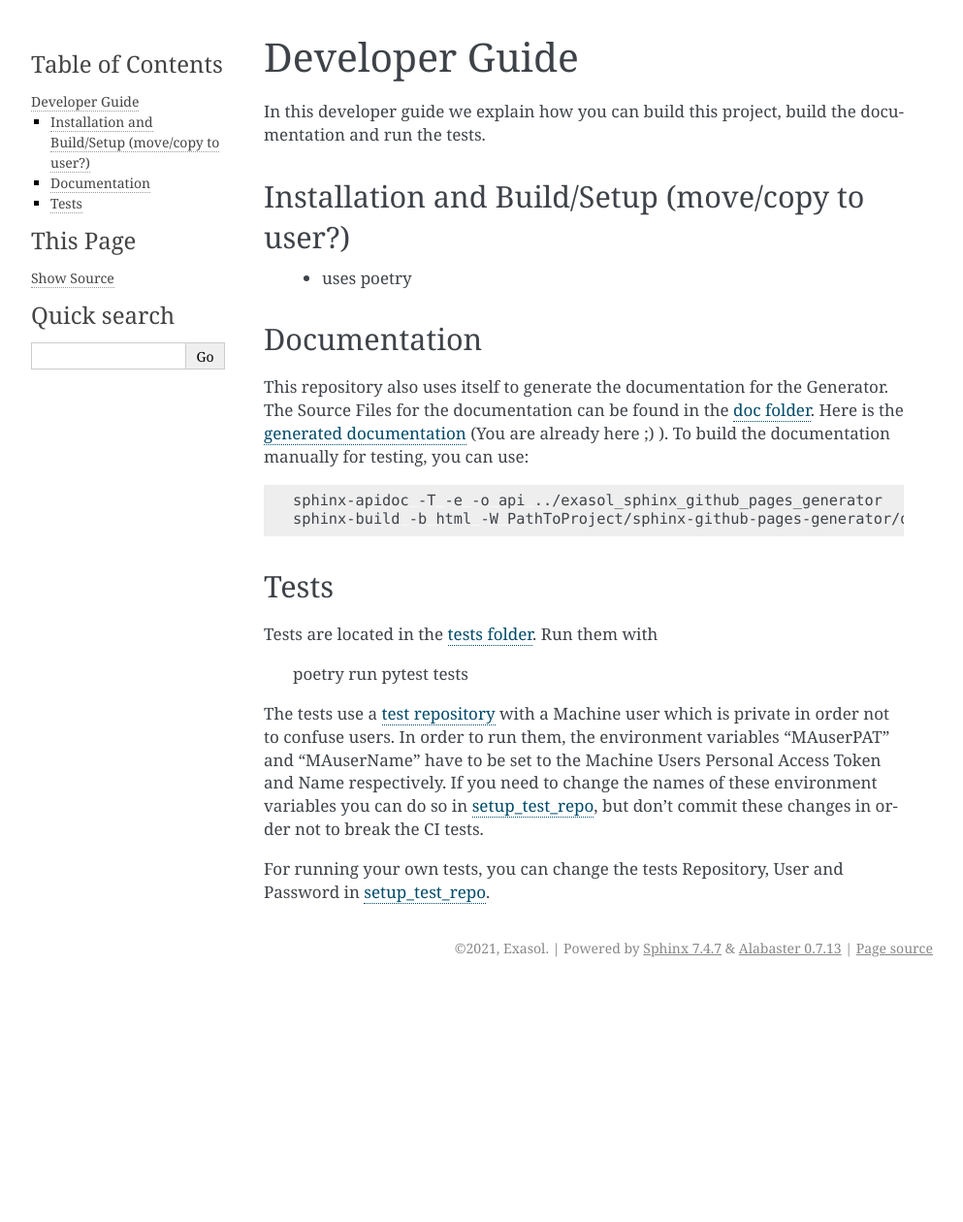
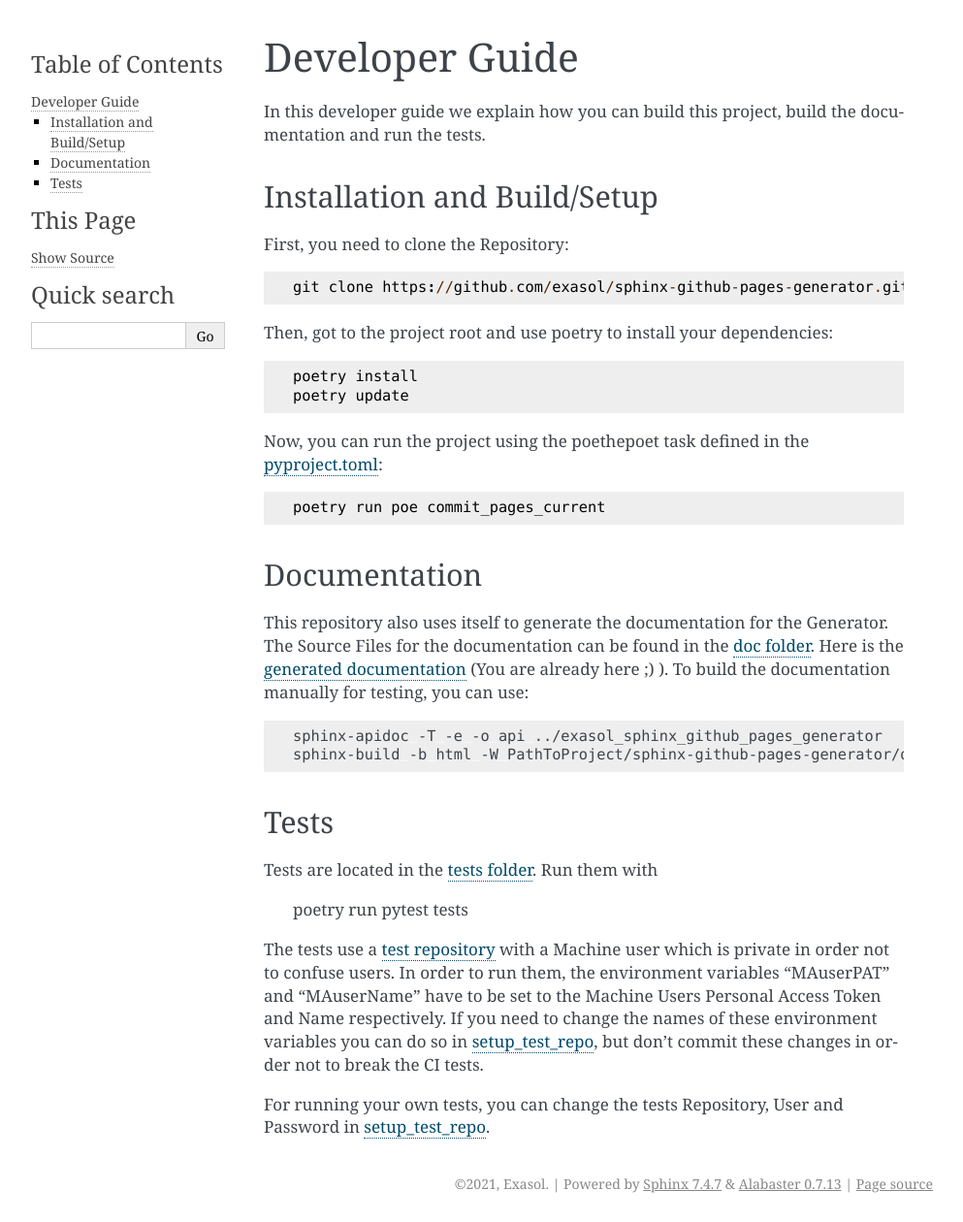
Before and after one commit to exasol/sphinx-github-pages-generator, a Sphinx documentation site: the page built from doc/developer_guide/developer_guide.rst, in a window 1280 px wide. Shown: the whole page at 97% size, without its empty margins (148-1141 px from the left). Built offline with Sphinx 7.4.7, drawn with Linux system fonts in a browser that asks for light colours; before the commit the page ends 1017 px from its top, so only the background shows below that.

```diff
--- a/doc/developer_guide/developer_guide.rst
+++ b/doc/developer_guide/developer_guide.rst
@@ -5,9 +5,27 @@ Developer Guide
 In this developer guide we explain how you can build this project, build the documentation and run the tests.
 
 #################################################
-Installation and Build/Setup (move/copy to user?)
+Installation and Build/Setup
 #################################################
- - uses poetry
+First, you need to clone the Repository:
+
+.. code::
+
+    git clone https://github.com/exasol/sphinx-github-pages-generator.git
+
+Then, got to the project root and use poetry to install your dependencies:
+
+.. code::
+
+    poetry install
+    poetry update
+
+Now, you can run the project using the poethepoet task defined in the `pyproject.toml`_:
+
+.. code::
+
+    poetry run poe commit_pages_current
+
 
 #############
 Documentation
@@ -38,7 +56,7 @@ these changes in order not to break the CI tests.
 
 For running your own tests, you can change the tests Repository, User and Password in `setup_test_repo`_.
 
-
+.. _pyproject.toml: https://github.com/exasol/sphinx-github-pages-generator/blob/main/pyproject.toml
 .. _doc folder: https://github.com/exasol/sphinx-github-pages-generator/tree/main/doc
 .. _tests folder: https://github.com/exasol/sphinx-github-pages-generator/tree/main/tests
 .. _setup_test_repo: https://github.com/exasol/sphinx-github-pages-generator/blob/7235e9577531bb3992425ffd200004dc4a7fee32/tests/helper_test_functions.py#L13
--- a/setup.py
+++ b/setup.py
@@ -16,7 +16,7 @@ setup_kwargs = {
     'name': 'exasol-sphinx-github-pages-generator',
     'version': '0.1.0',
     'description': 'Generates Sphinx GitHub pages for a given Git Repository',
-    'long_description': 'Sphinx GitHub Pages Generator\n*****************************\n\n.. _docu_start:\n\nOverview\n========\n\nThis project provides a python library for accessing automatic generation of sphinx GitHub pages \nfor a given repository. It is intended for the use with a Continuous Integration solution.\nDeveloped using GitHub Actions.\n\nIn a Nutshell\n=============\n\nPrerequisites\n-------------\n\n- Python 3.8+\n\nInstallation\n-------------\n#todo fix link\nInstall the package from Github via `pip`:: #todo make pip package\n\n    pip install -e git://github.com/exasol/bucketfs-utils-python.git@{tag name}#egg=exasol-bucketfs-utils-python\n\nDocumentation\n-------------\n\n`Documentation for the latest release <https://exasol.github.io/sphinx-github-pages-generator/main>`_ is hosted on the Github Pages of this project.\n\nFeatures\n========\n\n* Build html documentation files using Sphinx\n* Choose which remote branch to generate the documentation from\n* Choose whether to automatically push the generated and committed documentation or not.\n* Works with multiple packages in one repository.',
+    'long_description': 'Sphinx GitHub Pages Generator\n*****************************\n\n.. _docu_start:\n\nOverview\n========\n\nThis project provides a python library for accessing automatic generation of sphinx GitHub pages \nfor a given repository. It is intended for the use with a Continuous Integration solution.\nDeveloped using GitHub Actions.\n\nIn a Nutshell\n=============\n\nPrerequisites\n-------------\n\n- Python 3.8+\n\nInstallation\n-------------\n..\n    _This: todo fix installation description\n\nInstall the package from Github via `pip`::\n\n    pip install -e git://github.com/exasol/bucketfs-utils-python.git@{tag name}#egg=exasol-bucketfs-utils-python\n\nDocumentation\n-------------\n\n`Documentation for the latest release <https://exasol.github.io/sphinx-github-pages-generator/main/>`_ is hosted on the Github Pages of this project.\n\nFeatures\n========\n\n* Build html documentation files using Sphinx\n* Choose which remote branch to generate the documentation from\n* Choose whether to automatically push the generated and committed documentation or not.\n* Works with multiple packages in one repository.',
     'author': 'Marlene Kreß',
     'author_email': 'marlene.kress@exasol.com',
     'maintainer': None,
```
Also changed, not shown: README.rst (+5 -3 lines), doc/changes/changes_0.1.0.md (+4 -0 lines), doc/user_guide/user_guide.rst (+15 -21 lines), pyproject.toml (+6 -4 lines), 4 other files.
